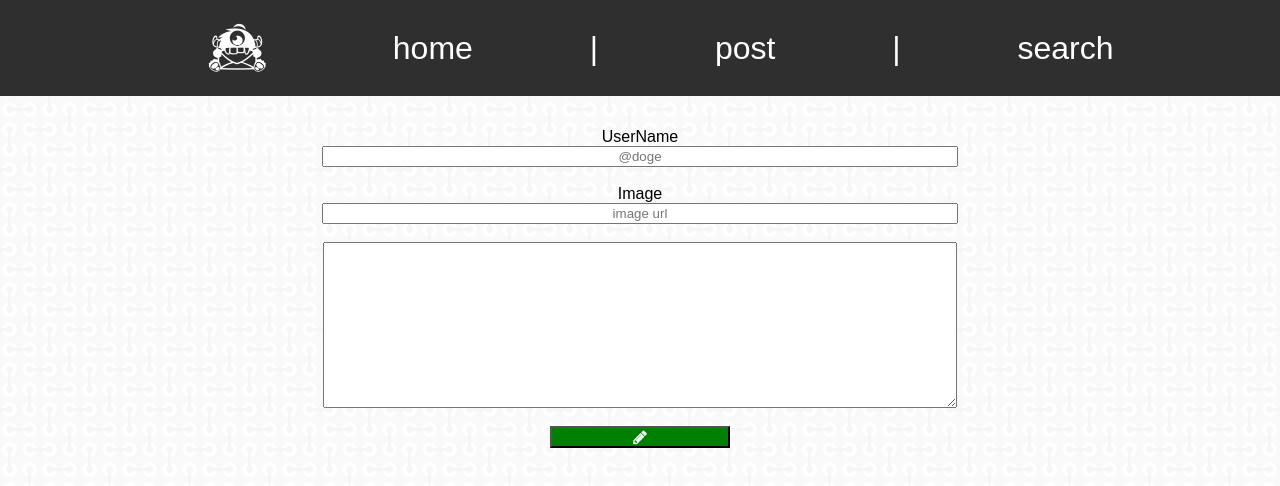
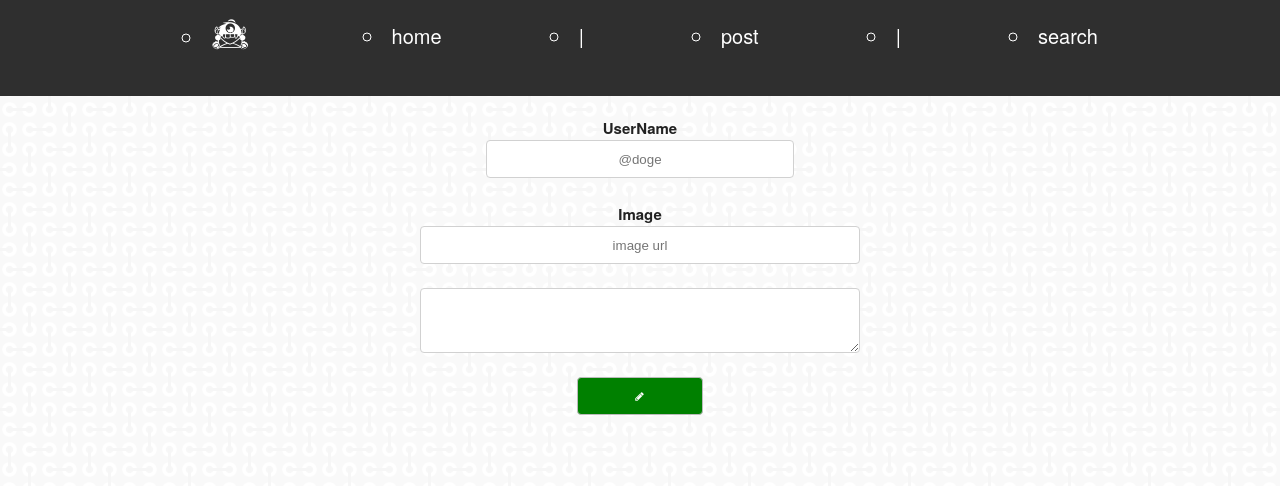
Before and after one commit to weezy93/reddit_clone, a plain HTML site: page index.html in a window 1280 px wide. Both pictures are taken after a click on the item "post". Drawn offline with nearby package versions, Linux system fonts and the light colour scheme.

Commit message:
started to play with skeleton

```diff
--- a/index.html
+++ b/index.html
@@ -5,6 +5,7 @@
     <title>Reddit Clone App</title>
     <link rel="stylesheet" href="/styles/css/main.css">
     <link rel="stylesheet" href="https://maxcdn.bootstrapcdn.com/font-awesome/4.5.0/css/font-awesome.min.css">
+    <link rel="stylesheet" href="https://cdnjs.cloudflare.com/ajax/libs/skeleton/2.0.4/skeleton.min.css">
   </head>
   <body ng-controller="HomeController">
     <nav>
@@ -20,7 +21,7 @@
 <!-- rows="8" cols="40" -->
     <!-- Create Post -->
     <article id="createPost">
-      <form name="createPost" id="createPostForm" ng-show="posts.makePost" novalidate ng-submit="action.createPost(postBody)">
+      <!-- <form name="createPost" id="createPostForm" ng-show="posts.makePost" novalidate ng-submit="action.createPost(postBody)">
         <label for="username">UserName</label>
         <input type="text" placeholder="@doge" ng-model="postBody.username" required/>
       <br>
@@ -30,6 +31,22 @@
         <textarea ng-model="postBody.body"></textarea>
       <br>
         <button id="post" type="submit"><i class="fa fa-pencil"></i></button>
+      </form> -->
+      <form name="createPost" id="createPostForm" ng-show="posts.makePost" novalidate ng-submit="action.createPost(postBody)">
+        <div class="row">
+          <div class="six columns">
+            <label for="username">UserName</label>
+            <input type="text" placeholder="@doge" ng-model="postBody.username" required/>
+          </div>
+        <br>
+          <label for="image">Image</label>
+          <input type="text" placeholder="image url" ng-model="postBody.image">
+        <br>
+          <textarea ng-model="postBody.body"></textarea>
+        <br>
+          <button id="post" type="submit"><i class="fa fa-pencil"></i></button>
+
+      </div>
       </form>
     </article>
 
```
